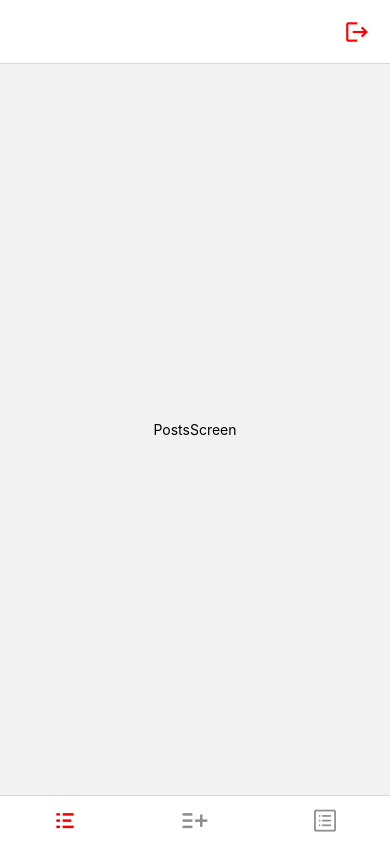
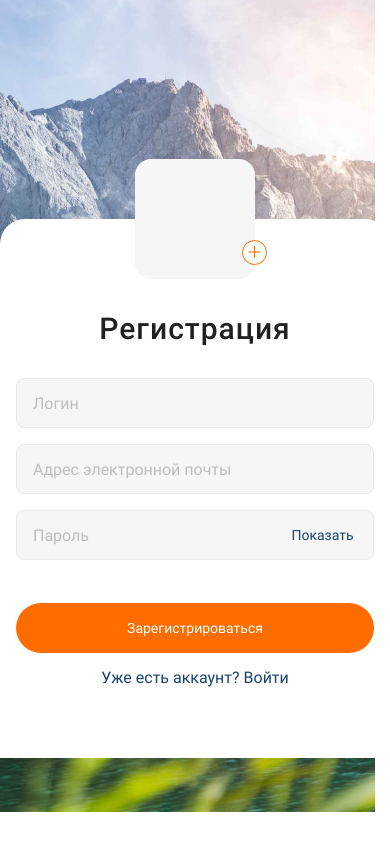
Before and after one commit to chertoha/learn-native-project, a React Native app: screen / in a window 390 px wide. Built offline with nearby package versions, Linux system fonts and the light colour scheme.

Commit message:
cycles resolved

```diff
--- a/src/MyApp.js
+++ b/src/MyApp.js
@@ -3,18 +3,13 @@ import { NavigationContainer } from "@react-navigation/native";
 import { createNativeStackNavigator } from "@react-navigation/native-stack";
 import { RegistrationScreen } from "./screens/RegistrationScreen";
 import { LoginScreen } from "./screens/LoginScreen";
-import { useRouter } from "./router";
-
-export const SCREENS = {
-  REGISTRATION: "Registration",
-  LOGIN: "Login",
-};
+import { useRouter } from "./router/router";
 
 export default function MyApp() {
   // return <RegistrationScreen />;
   // return <LoginScreen />;
 
-  const router = useRouter(true);
+  const router = useRouter(false);
 
   return <NavigationContainer>{router}</NavigationContainer>;
 }
--- a/src/components/Login.js
+++ b/src/components/Login.js
@@ -6,7 +6,7 @@ import { FormSubmitButton } from "./FormSubmitButton";
 import { PasswordField } from "./PasswordField";
 import { commonStyles } from "../styles/common";
 import { useNavigation } from "@react-navigation/native";
-import { SCREENS } from "../MyApp";
+import { SCREENS } from "../router/router.constants";
 
 export const Login = ({ onInputFocus, isKeyboardOpen, closeKeyboard }) => {
   const navigation = useNavigation();
--- a/src/components/Register.js
+++ b/src/components/Register.js
@@ -9,7 +9,7 @@ import { commonStyles } from "../styles/common";
 import Icon from "react-native-vector-icons/AntDesign";
 import * as ImagePicker from "expo-image-picker";
 import { useNavigation } from "@react-navigation/native";
-import { SCREENS } from "../MyApp";
+import { SCREENS } from "../router/router.constants";
 
 export const Register = ({ onInputFocus, isKeyboardOpen, closeKeyboard }) => {
   const navigation = useNavigation();
--- /dev/null
+++ b/src/router/router.constants.js
@@ -0,0 +1,4 @@
+export const SCREENS = {
+  REGISTRATION: "Registration",
+  LOGIN: "Login",
+};
--- a/src/router.js
+++ b/src/router/router.js
@@ -3,16 +3,16 @@ import AntDesign from "react-native-vector-icons/AntDesign";
 import Entypo from "react-native-vector-icons/Entypo";
 import { createNativeStackNavigator } from "@react-navigation/native-stack";
 import { createBottomTabNavigator } from "@react-navigation/bottom-tabs";
-import { RegistrationScreen } from "./screens/RegistrationScreen";
-import { LoginScreen } from "./screens/LoginScreen";
-import { SCREENS } from "./MyApp";
-import { PostsScreen } from "./screens/PostsScreen";
-import { CreatePostsScreen } from "./screens/CreatePostsScreen";
-import { CommentsScreen } from "./screens/CommentsScreen";
-import { ProfileScreen } from "./screens/ProfileScreen";
-import { MapScreen } from "./screens/MapScreen";
-import { HomeScreen } from "./screens/HomeScreen";
+import { RegistrationScreen } from "../screens/RegistrationScreen";
+import { LoginScreen } from "../screens/LoginScreen";
+import { PostsScreen } from "../screens/PostsScreen";
+import { CreatePostsScreen } from "../screens/CreatePostsScreen";
+import { CommentsScreen } from "../screens/CommentsScreen";
+import { ProfileScreen } from "../screens/ProfileScreen";
+import { MapScreen } from "../screens/MapScreen";
+import { HomeScreen } from "../screens/HomeScreen";
 import { Button } from "react-native";
+import { SCREENS } from "./router.constants";
 
 const Stack = createNativeStackNavigator();
 const Tab = createBottomTabNavigator();
@@ -32,11 +32,20 @@ export const useRouter = (isLoggedIn) => {
 
   return (
     <Tab.Navigator
-      screenOptions={{ headerShown: false }}
-      tabBarOptions={{
-        activeTintColor: "red",
-        // inactiveTintColor: "lightgray",
+      screenOptions={{
+        headerShown: false,
+        tabBarActiveTintColor: "red",
+        tabBarStyle: [
+          {
+            display: "flex",
+          },
+          null,
+        ],
       }}
+      // tabBarOptions={{
+      //   activeTintColor: "red",
+      //   // inactiveTintColor: "lightgray",
+      // }}
     >
       {/* <Tab.Screen name="Home" component={HomeScreen} /> */}
       <Tab.Screen
```
